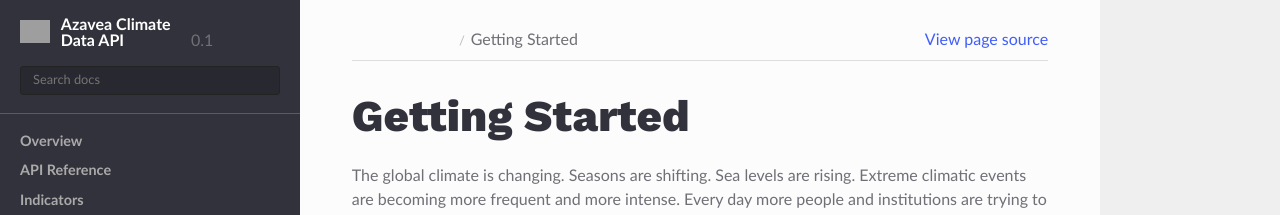
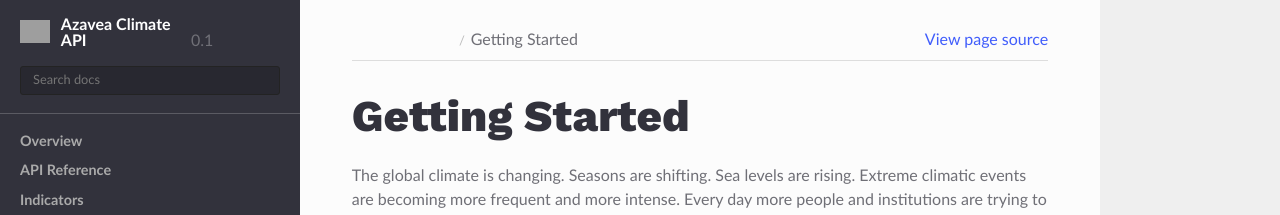
Before and after one commit to azavea/climate-change-api, a Sphinx documentation site: the page built from doc/source/index.rst, in a window 1280 px wide. Shown: the top 215 px of the page. Built offline with Sphinx 7.4.7 and the Read the Docs theme 2.0.0, drawn with Linux system fonts in a browser that asks for light colours; grey boxes are pictures that could not be loaded.

Commit message:
Update API title to "Climate API" throughout docs

```diff
--- a/doc/source/conf.py
+++ b/doc/source/conf.py
@@ -1,6 +1,6 @@
 # -*- coding: utf-8 -*-
 #
-# Azavea Climate Data API documentation build configuration file, created by
+# Azavea Climate API documentation build configuration file, created by
 # sphinx-quickstart on Tue May 24 13:28:42 2016.
 #
 # This file is execfile()d with the current directory set to its
@@ -55,7 +55,7 @@
 master_doc = 'index'
 
 # General information about the project.
-project = u'Azavea Climate Data API'
+project = u'Azavea Climate API'
 copyright = u'2016, Azavea'
 author = u'Azavea'
 
@@ -132,7 +132,7 @@
 
 # The name for this set of Sphinx documents.
 # "<project> v<release> documentation" by default.
-#html_title = u'Azavea Climate Data API v0.1.0'
+#html_title = u'Azavea Climate API v0.1.0'
 
 # A shorter title for the navigation bar.  Default is the same as html_title.
 #html_short_title = None
@@ -236,7 +236,7 @@
 # (source start file, target name, title,
 #  author, documentclass [howto, manual, or own class]).
 latex_documents = [
-    (master_doc, 'AzaveaClimateDataAPI.tex', u'Azavea Climate Data API Documentation',
+    (master_doc, 'AzaveaClimateDataAPI.tex', u'Azavea Climate API Documentation',
      u'Azavea', 'manual'),
 ]
 
@@ -266,7 +266,7 @@
 # One entry per manual page. List of tuples
 # (source start file, name, description, authors, manual section).
 man_pages = [
-    (master_doc, 'azaveaclimatedataapi', u'Azavea Climate Data API Documentation',
+    (master_doc, 'azaveaclimatedataapi', u'Azavea Climate API Documentation',
      [author], 1)
 ]
 
@@ -280,7 +280,7 @@
 # (source start file, target name, title, author,
 #  dir menu entry, description, category)
 texinfo_documents = [
-    (master_doc, 'AzaveaClimateDataAPI', u'Azavea Climate Data API Documentation',
+    (master_doc, 'AzaveaClimateDataAPI', u'Azavea Climate API Documentation',
      author, 'AzaveaClimateDataAPI', 'One line description of project.',
      'Miscellaneous'),
 ]
--- a/doc/source/index.rst
+++ b/doc/source/index.rst
@@ -1,4 +1,4 @@
-.. Azavea Climate Data API documentation master file, created by
+.. Azavea Climate API documentation master file, created by
    sphinx-quickstart on Tue May 24 13:28:42 2016.
    You can adapt this file completely to your liking, but it should at least
    contain the root `toctree` directive.
--- a/doc/source/openapi/climate_api.yml
+++ b/doc/source/openapi/climate_api.yml
@@ -1,6 +1,6 @@
 swagger: "2.0"
 info:
-  title: Azavea Climate Data API
+  title: Azavea Climate API
   version: "0.1.0"
 host: climate.azavea.com
 schemes:
--- a/doc/source/overview/http_codes.rst
+++ b/doc/source/overview/http_codes.rst
@@ -1,5 +1,5 @@
 
-The Climate Change API uses HTTP codes to indicate a successful, failed, or unsupported request. These codes follow the standards defined in :RFC:`7231` and more information about any response codes (Including the meaning for codes not mentioned here) can be found there. Below is a list of the most common response codes and what they mean for this API specifically.
+The Climate API uses HTTP codes to indicate a successful, failed, or unsupported request. These codes follow the standards defined in :RFC:`7231` and more information about any response codes (Including the meaning for codes not mentioned here) can be found there. Below is a list of the most common response codes and what they mean for this API specifically.
 
 200 OK
 ______
--- a/doc/source/overview/versioning.rst
+++ b/doc/source/overview/versioning.rst
@@ -1 +1 @@
-Currently the Climate Change API is not versioned and is under active development - breaking changes should be expected, and backwards compatibility will not be provided.
+Currently the Climate API is not versioned and is under active development - breaking changes should be expected, and backwards compatibility will not be provided.
```
